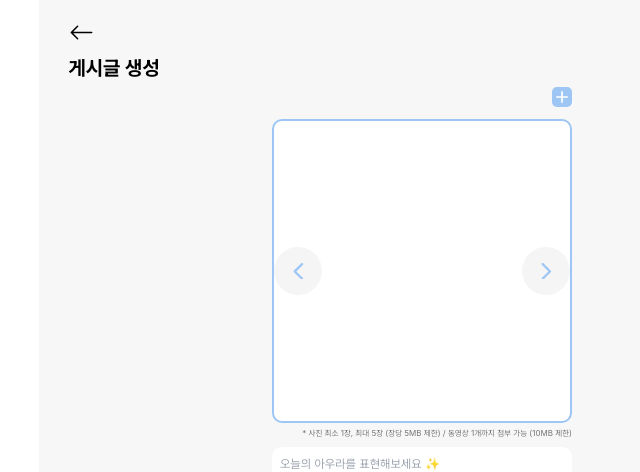
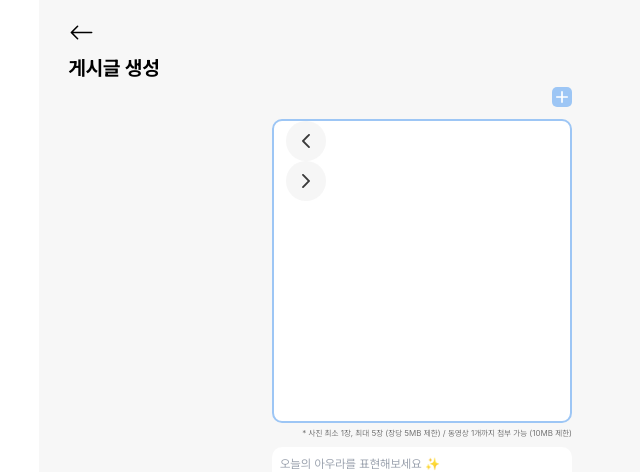
Before and after one commit to Lunova-SNS/Lunova, a React (Vite) app: page /uploadPage in a window 1280 px wide. Shown: the top 472 px of the page, without its empty margins (218-858 px from the left). Built offline with nearby package versions, Linux system fonts and the light colour scheme; a web font is replaced by a local one.

Commit message:
feat : postCarousel prev, next 기능 추가

```diff
--- /dev/null
+++ b/src/assets/carousel/postCaroucel.css
@@ -0,0 +1,113 @@
+.embla {
+	position: relative;
+	max-width: 48rem;
+	margin: auto;
+	position: relative; /* 버튼 배치 기준 */
+	--slide-height: 300px;
+	--slide-spacing: 1rem;
+	--slide-size: 100%;
+}
+.embla__viewport {
+	overflow: hidden;
+}
+.embla__container {
+	display: flex;
+	height: 300px;
+	touch-action: pan-y pinch-zoom;
+	margin-left: calc(var(--slide-spacing) * -1);
+}
+.embla__slide {
+	transform: translate3d(0, 0, 0);
+	flex: 0 0 var(--slide-size);
+	min-width: 0;
+	/* padding-left: var(--slide-spacing); */
+}
+.embla__slide__img {
+	border-radius: 0;
+	display: block;
+	height: var(--slide-height);
+	width: 100%;
+	object-fit: cover;
+}
+.embla__controls {
+	position: absolute;
+	top: 50%; /* 세로 중앙 정렬 */
+	left: 0;
+	right: 0;
+	display: flex;
+	justify-content: space-between;
+	transform: translateY(-50%); /* 정확한 세로 중앙 위치 */
+	pointer-events: none; /* 버튼 외부 영역 클릭 방지 */
+}
+.embla__buttons {
+	display: flex;
+	min-width: 100%;
+	justify-content: space-between;
+	align-items: center;
+}
+.embla__button {
+	appearance: none;
+	touch-action: manipulation;
+	background-color: #b7b7b720;
+	display: inline-flex;
+	text-decoration: none;
+	cursor: pointer;
+	border: 0;
+	padding: 0;
+	margin: 0 12px;
+	width: 40px;
+	height: 40px;
+	z-index: 10;
+	border-radius: 50%;
+	color: #3a3a3a;
+	display: flex;
+	align-items: center;
+	justify-content: center;
+	pointer-events: all; /* 버튼 클릭 가능하도록 */
+}
+
+.embla__button__svg {
+	width: 35%;
+	height: 35%;
+}
+.embla__dots {
+	display: flex;
+	flex-wrap: wrap;
+	justify-content: flex-end;
+	align-items: center;
+	margin-right: calc((2.6rem - 1.4rem) / 2 * -1);
+}
+.embla__dot {
+	-webkit-tap-highlight-color: rgba(var(--text-high-contrast-rgb-value), 0.5);
+	-webkit-appearance: none;
+	appearance: none;
+	background-color: transparent;
+	touch-action: manipulation;
+	display: inline-flex;
+	text-decoration: none;
+	cursor: pointer;
+	border: 0;
+	padding: 0;
+	margin: 0;
+	width: 2.6rem;
+	height: 2.6rem;
+	display: flex;
+	align-items: center;
+	justify-content: center;
+	border-radius: 50%;
+}
+.embla__dot:after {
+	box-shadow: inset 0 0 0 0.2rem;
+	width: 1.4rem;
+	height: 1.4rem;
+	border-radius: 50%;
+	display: flex;
+	align-items: center;
+	content: '';
+}
+.embla__dot--selected:after {
+	box-shadow: inset 0 0 0 0.2rem;
+}
+.embla__slide__img {
+	user-select: none;
+}
--- a/src/assets/carousel/uploadCarousel.css
+++ b/src/assets/carousel/uploadCarousel.css
@@ -68,9 +68,7 @@
 	justify-content: center;
 	pointer-events: all; /* 버튼 클릭 가능하도록 */
 }
-.embl__button:disabled {
-	color: var(--detail-high-contrast);
-}
+
 .embl__button__svg {
 	width: 35%;
 	height: 35%;
--- a/src/components/MainPage/DropDown.tsx
+++ b/src/components/MainPage/DropDown.tsx
@@ -1,5 +1,5 @@
 import { useRef, useState } from 'react';
-import useDetectClose from '@/components/MainPage/useDetectClose';
+import useDetectClose from '@/components/mainPage/useDetectClose';
 
 const DropDown = () => {
 	const dropDownRef = useRef<HTMLUListElement>(null);
--- a/src/components/common/Header.tsx
+++ b/src/components/common/Header.tsx
@@ -14,7 +14,7 @@ export default function Header() {
 	return (
 		<>
 			<div className='flex items-center justify-between bg-white'>
-				<div className='mb-3 ml-default mt-1'>
+				<div className='mb-3 ml-default mt-1 cursor-pointer'>
 					<img
 						src={Logo}
 						alt='AuraSphere'
@@ -33,12 +33,14 @@ export default function Header() {
 						type='button'
 						className='cursor-pointer'
 					/>
+					<span className='cursor-pointer'>
 						<VscSettings
 							size={24}
 							onClick={() => {
 								navigate('/setting');
 							}}
 						/>
+					</span>
 				</div>
 			</div>
 			<Notification isNotiOpened={isNotiOpened} setIsNotiOpened={setIsNotiOpened} />
--- /dev/null
+++ b/src/components/common/PostCarouselArrow.tsx
@@ -0,0 +1,83 @@
+import React, { ComponentPropsWithRef, useCallback, useEffect, useState } from 'react';
+import { EmblaCarouselType } from 'embla-carousel';
+import '@/assets/carousel/postCaroucel.css';
+
+type UsePrevNextButtonsType = {
+	prevBtnDisabled: boolean;
+	nextBtnDisabled: boolean;
+	onPrevButtonClick: () => void;
+	onNextButtonClick: () => void;
+};
+
+export const usePrevNextButtons = (
+	emblaApi: EmblaCarouselType | undefined,
+	onButtonClick?: (emblaApi: EmblaCarouselType) => void
+): UsePrevNextButtonsType => {
+	const [prevBtnDisabled, setPrevBtnDisabled] = useState(true);
+	const [nextBtnDisabled, setNextBtnDisabled] = useState(true);
+
+	const onPrevButtonClick = useCallback(() => {
+		if (!emblaApi) return;
+		emblaApi.scrollPrev();
+		if (onButtonClick) onButtonClick(emblaApi);
+	}, [emblaApi, onButtonClick]);
+
+	const onNextButtonClick = useCallback(() => {
+		if (!emblaApi) return;
+		emblaApi.scrollNext();
+		if (onButtonClick) onButtonClick(emblaApi);
+	}, [emblaApi, onButtonClick]);
+
+	const onSelect = useCallback((emblaApi: EmblaCarouselType) => {
+		setPrevBtnDisabled(!emblaApi.canScrollPrev());
+		setNextBtnDisabled(!emblaApi.canScrollNext());
+	}, []);
+
+	useEffect(() => {
+		if (!emblaApi) return;
+
+		onSelect(emblaApi);
+		emblaApi.on('reInit', onSelect).on('select', onSelect);
+	}, [emblaApi, onSelect]);
+
+	return {
+		prevBtnDisabled,
+		nextBtnDisabled,
+		onPrevButtonClick,
+		onNextButtonClick,
+	};
+};
+
+type PropType = ComponentPropsWithRef<'button'>;
+
+export const PrevButton: React.FC<PropType> = (props) => {
+	const { children, ...restProps } = props;
+
+	return (
+		<button className='embla__button embla__button--prev' type='button' {...restProps}>
+			<svg className='embla__button__svg' viewBox='0 0 532 532'>
+				<path
+					fill='currentColor'
+					d='M355.66 11.354c13.793-13.805 36.208-13.805 50.001 0 13.785 13.804 13.785 36.238 0 50.034L201.22 266l204.442 204.61c13.785 13.805 13.785 36.239 0 50.044-13.793 13.796-36.208 13.796-50.002 0a5994246.277 5994246.277 0 0 0-229.332-229.454 35.065 35.065 0 0 1-10.326-25.126c0-9.2 3.393-18.26 10.326-25.2C172.192 194.973 332.731 34.31 355.66 11.354Z'
+				/>
+			</svg>
+			{children}
+		</button>
+	);
+};
+
+export const NextButton: React.FC<PropType> = (props) => {
+	const { children, ...restProps } = props;
+
+	return (
+		<button className='embla__button embla__button--next' type='button' {...restProps}>
+			<svg className='embla__button__svg' viewBox='0 0 532 532'>
+				<path
+					fill='currentColor'
+					d='M176.34 520.646c-13.793 13.805-36.208 13.805-50.001 0-13.785-13.804-13.785-36.238 0-50.034L330.78 266 126.34 61.391c-13.785-13.805-13.785-36.239 0-50.044 13.793-13.796 36.208-13.796 50.002 0 22.928 22.947 206.395 206.507 229.332 229.454a35.065 35.065 0 0 1 10.326 25.126c0 9.2-3.393 18.26-10.326 25.2-45.865 45.901-206.404 206.564-229.332 229.52Z'
+				/>
+			</svg>
+			{children}
+		</button>
+	);
+};
--- a/src/components/common/postCarousel.tsx
+++ b/src/components/common/postCarousel.tsx
@@ -3,51 +3,39 @@ import { v4 as uuidv4 } from 'uuid';
 import { EmblaOptionsType } from 'embla-carousel';
 import useEmblaCarousel from 'embla-carousel-react';
 import Fade from 'embla-carousel-fade';
-import { DotButton, useDotButton } from '@/components/common/useDotButton';
-
+import '@/assets/carousel/postCaroucel.css';
+import { NextButton, PrevButton, usePrevNextButtons } from '@/components/common/PostCarouselArrow';
+// import { DotButton, useDotButton } from '@/components/common/useDotButton';
 type PropType = {
 	slides: string[];
 	options?: EmblaOptionsType;
 };
 
 const PostCarousel: React.FC<PropType> = (props) => {
-	const { slides, options = { loop: false } } = props;
-	console.log('slides', slides, 'options', options);
+	const { slides, options } = props;
 	const [emblaRef, emblaApi] = useEmblaCarousel(options, [Fade()]);
-	const { selectedIndex, scrollSnaps, onDotButtonClick } = useDotButton(emblaApi);
-	console.log(emblaApi);
+
+	const { prevBtnDisabled, nextBtnDisabled, onPrevButtonClick, onNextButtonClick } =
+		usePrevNextButtons(emblaApi);
+	// const { selectedIndex, scrollSnaps, onDotButtonClick } = useDotButton(emblaApi);
+
 	return (
-		<div className='relative mx-auto max-w-[48rem]'>
-			<div className='overflow-hidden' ref={emblaRef}>
-				<div className='overflow-hidden'>
-					<div className='-ml-[calc(var(16px)*1)] flex h-[300px] touch-pan-y touch-pinch-zoom'>
-						{slides.map((file) => (
-							<div className='w-full min-w-0 flex-none translate-x-0 transform' key={uuidv4()}>
-								<div className='w-full min-w-0 flex-none translate-x-0 transform'>
-									<img
-										className='block h-[var(300px)] w-full select-none rounded-none object-cover'
-										src={file}
-										alt='Your alt text'
-									/>
-								</div>
+		<div className='embla'>
+			<div className='embla__viewport' ref={emblaRef}>
+				<div className='embla__container'>
+					{slides.map((file) => (
+						<div className='embla__slide' key={uuidv4()}>
+							<div className='embla__slide'>
+								<img className='embla__slide__img' src={file} alt='Your alt text' />
 							</div>
-						))}
-					</div>
-					<div className='mt-6 grid grid-cols-[auto_1fr] justify-between gap-4'>
-						<div className='-mr-[calc((2.6rem-1.4rem)/2)] flex flex-wrap items-center justify-end'>
-							{scrollSnaps.map((_, index) => (
-								<DotButton
-									key={index}
-									onClick={() => onDotButtonClick(index)}
-									className={`flex h-10 w-10 items-center justify-center rounded-full ${
-										index === selectedIndex
-											? 'after:shadow-[inset_0_0_0_0.2rem_black]'
-											: 'after:shadow-[inset_0_0_0_0.2rem_theme(colors.blue-500)]'
-									} after:h-3.5 after:w-3.5 after:rounded-full after:content-['']`}
-								/>
-							))}
 						</div>
-					</div>
+					))}
+				</div>
+			</div>
+			<div className='embla__controls'>
+				<div className='embla__buttons'>
+					<PrevButton onClick={onPrevButtonClick} disabled={prevBtnDisabled} />
+					<NextButton onClick={onNextButtonClick} disabled={nextBtnDisabled} />
 				</div>
 			</div>
 		</div>
--- a/src/components/uploadPage/UploadCarousel.tsx
+++ b/src/components/uploadPage/UploadCarousel.tsx
@@ -2,8 +2,8 @@ import React from 'react';
 import { EmblaOptionsType } from 'embla-carousel';
 import useEmblaCarousel from 'embla-carousel-react';
 import Fade from 'embla-carousel-fade';
-import { NextButton, PrevButton, usePrevNextButtons } from '@/components/uploadPage/CarouselArrow';
-import '@/assets/carousel/uploadCarousel.css';
+import { NextButton, PrevButton, usePrevNextButtons } from '@/components/common/PostCarouselArrow';
+import '@/assets/carousel/postCaroucel.css';
 import { v4 as uuidv4 } from 'uuid';
 interface FileObj {
 	fileObject: File;
@@ -45,7 +45,6 @@ const UploadCarousel: React.FC<PropType> = (props) => {
 						<PrevButton onClick={onPrevButtonClick} disabled={prevBtnDisabled} />
 						<NextButton onClick={onNextButtonClick} disabled={nextBtnDisabled} />
 					</div>
-					{/* <div className='embla__dots'></div> */}
 				</div>
 			</div>
 		</div>
--- a/src/pages/MainPage.tsx
+++ b/src/pages/MainPage.tsx
@@ -1,5 +1,5 @@
 import Post from '@/components/common/Post';
-import DropDown from '@/components/MainPage/DropDown';
+import DropDown from '@/components/mainPage/DropDown';
 import { RiArrowDropDownLine } from 'react-icons/ri';
 
 export default function MainPage() {
```
Also changed, not shown: src/components/common/Footer.tsx (+7 -3 lines), src/components/common/Post.tsx (+4 -4 lines), src/components/common/useDotButton.tsx (+1 -15 lines). Lines whose indentation alone changed are shown as unchanged.
